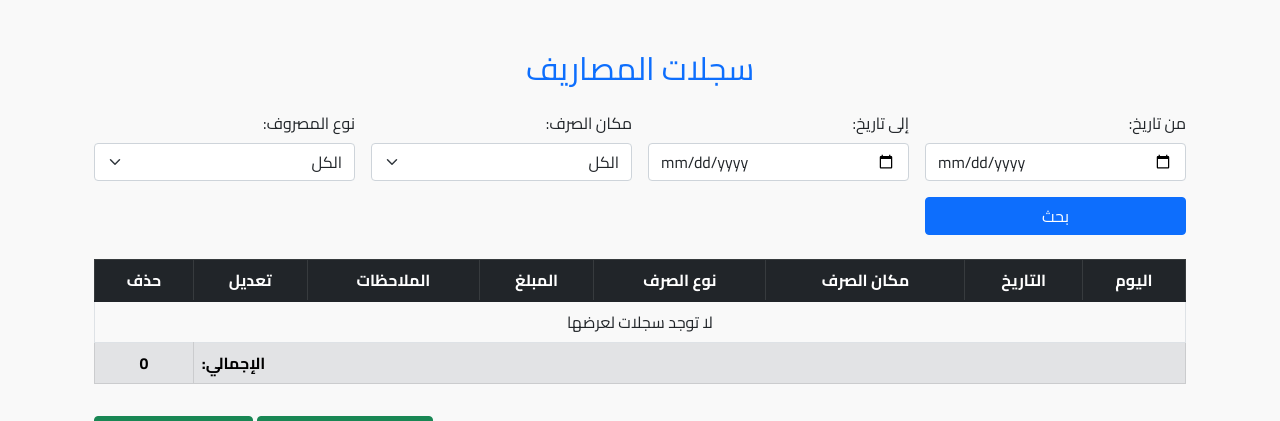
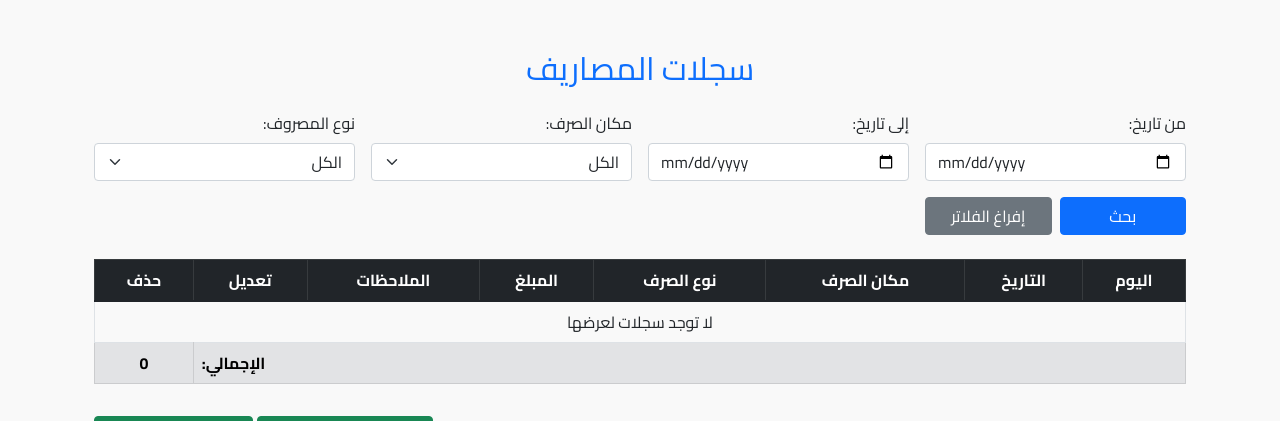
Before and after one commit to IsmailFH/Water-plant, a Django app: page /expenses_list/ in a window 1280 px wide. Shown: the part 425-846 px from the top of the page. Run offline with Django 5.2, Linux system fonts and the light colour scheme; the visitor is signed in with stand-in values (Sample User, id 1); data that the repository does not hold is empty; some libraries are stand-ins or nearby versions.

Commit message:
clear filters

```diff
--- a/templates/expenses/expenses_list.html
+++ b/templates/expenses/expenses_list.html
@@ -39,10 +39,10 @@
     </select>
 </div>
 
-
-        <div class="col-md-3 d-flex align-items-end">
-            <button type="submit" class="btn btn-primary w-100">بحث</button>
-        </div>
+<div class="col-md-3 d-flex align-items-end gap-2">
+    <button type="submit" class="btn btn-primary w-50">بحث</button>
+    <a href="{% url 'expenses_list' %}" class="btn btn-secondary w-50">إفراغ الفلاتر</a>
+</div>
     </form>
 
     <div class="table-responsive">
```
Also changed, not shown: templates/cars/car_records_list.html (+4 -4 lines), templates/fuel/fuel_transaction_list.html (+4 -3 lines), templates/maintenance/maintenance_list.html (+4 -3 lines), reports/views.py (line endings or trailing spaces).
